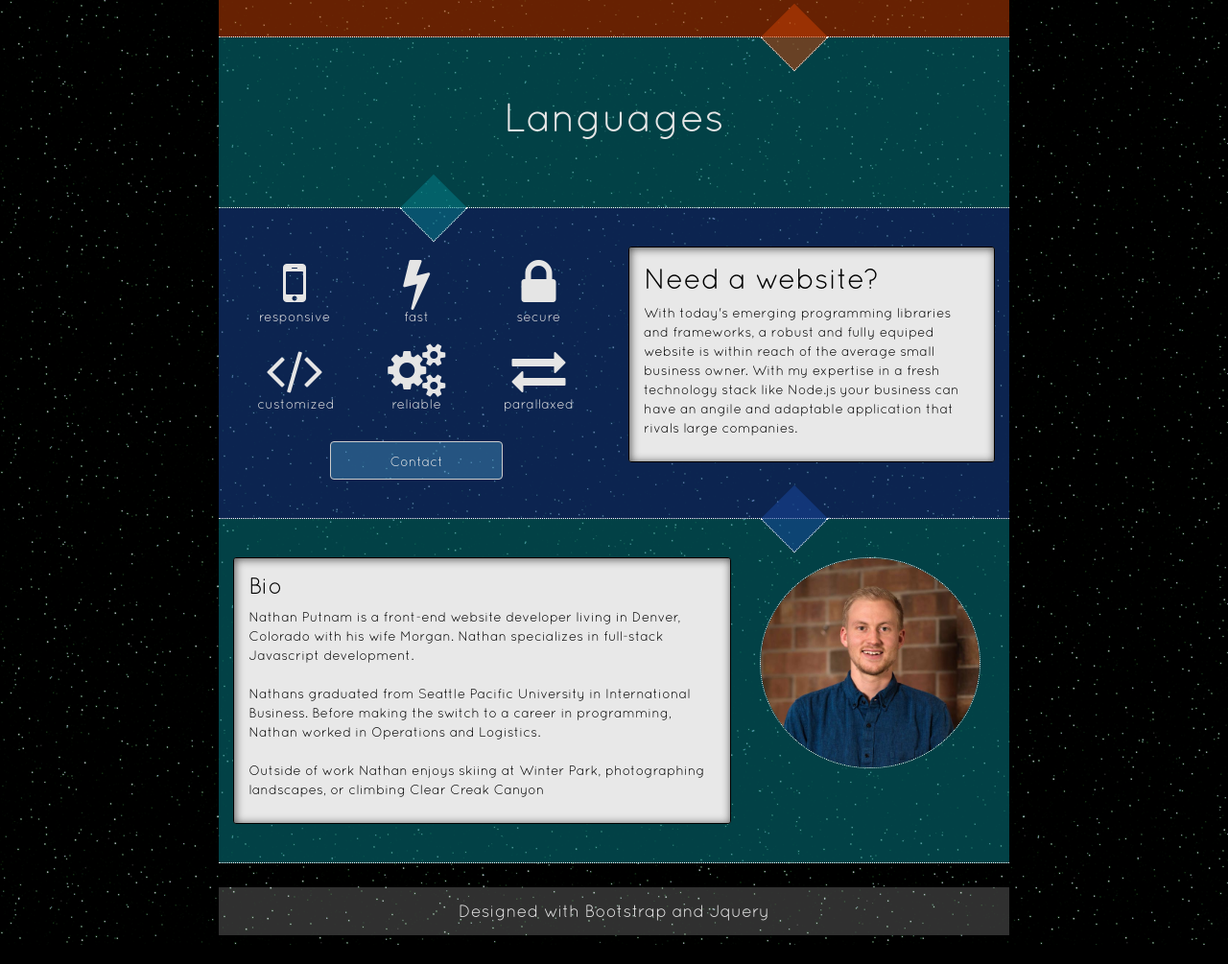
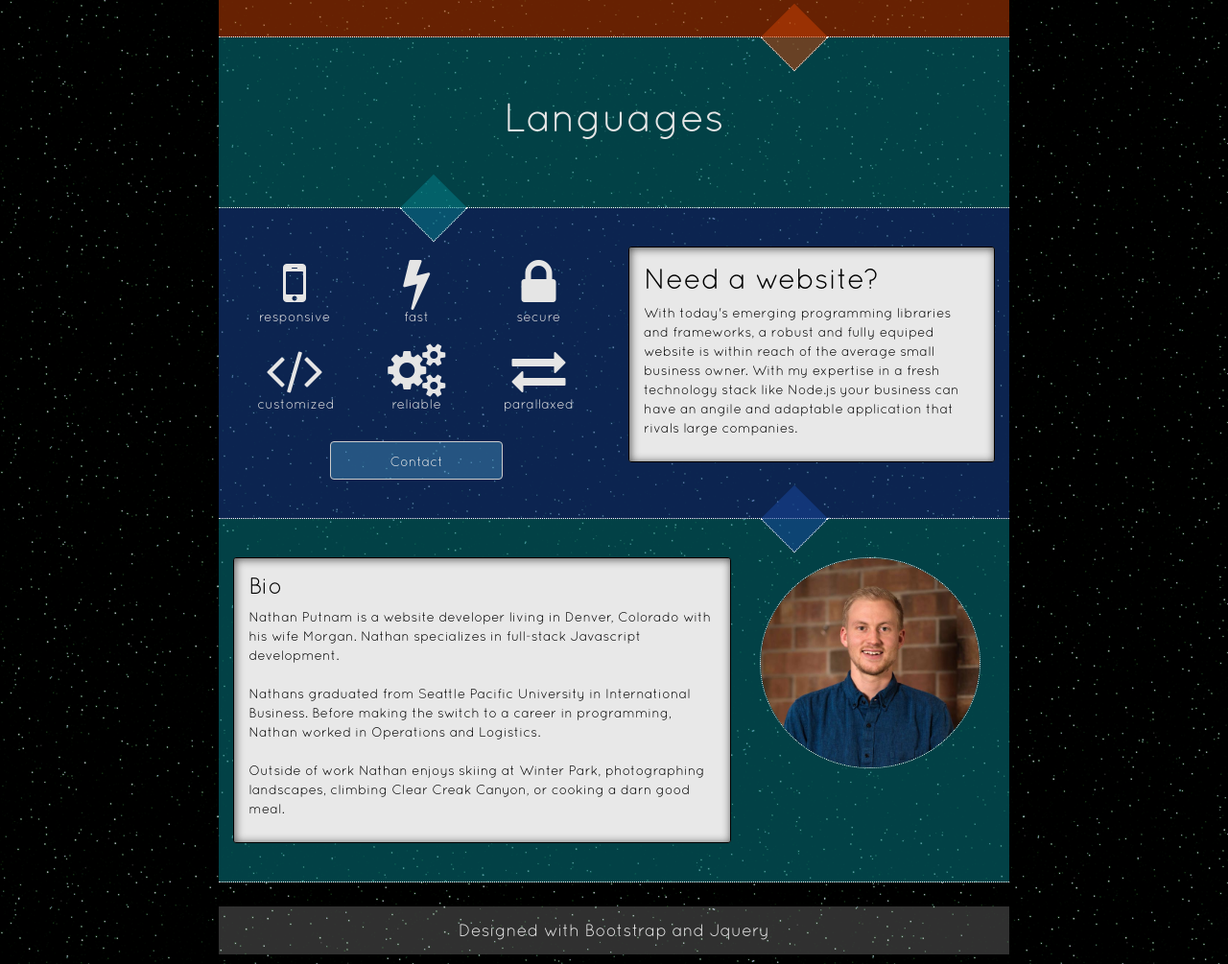
Before and after one commit to putnamn21/profile_page, a plain HTML site: page index.html in a window 1280 px wide. Shown: the part 1814-2819 px from the top of the page at 96% size. Drawn offline with nearby package versions, Linux system fonts and the light colour scheme.

Commit message:
type fix

```diff
--- a/index.html
+++ b/index.html
@@ -407,11 +407,11 @@
               <div class="col-sm-8">
                 <div class="white-box black-border paddingLR15px">
                   <h3>Bio</h3>
-                  <p>Nathan Putnam is a front-end website developer living in Denver, Colorado with his wife Morgan. Nathan specializes in full-stack Javascript development.
+                  <p>Nathan Putnam is a website developer living in Denver, Colorado with his wife Morgan. Nathan specializes in full-stack Javascript development.
                     <br>
                     <br> Nathans graduated from Seattle Pacific University in International Business. Before making the switch to a career in programming, Nathan worked in Operations and Logistics.
                     <br>
-                    <br>Outside of work Nathan enjoys skiing at Winter Park, photographing landscapes, or climbing Clear Creak Canyon</p>
+                    <br>Outside of work Nathan enjoys skiing at Winter Park, photographing landscapes, climbing Clear Creak Canyon, or cooking a darn good meal.</p>
                 </div>
               </div>
               <div class="col-sm-4 pic-box">
```
